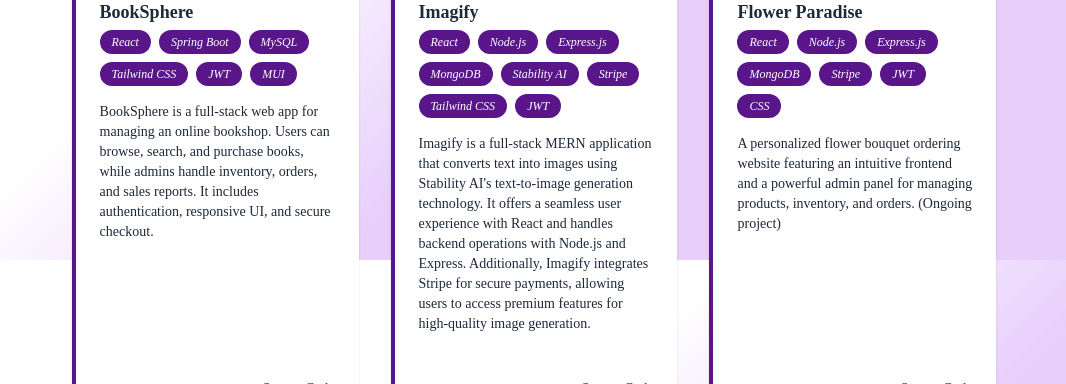
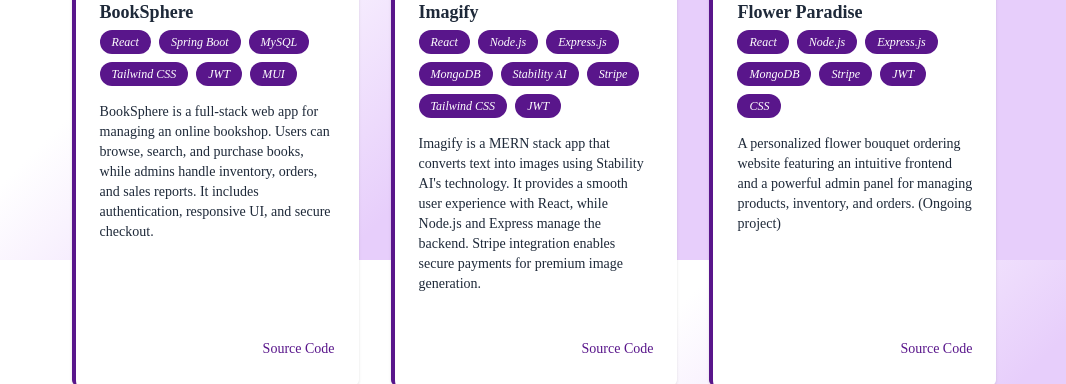
Before and after one commit to pooja180801/Portfolio-next.js, a Next.js app: page / in a window 1280 px wide. Shown: the part 4540-4924 px from the top of the page, without its empty margins (106-1172 px from the left). Built offline with nearby package versions, Linux system fonts and the light colour scheme; a web font is replaced by a local one.

Commit message:
modified the imagify desc

```diff
--- a/assets/assets.js
+++ b/assets/assets.js
@@ -196,7 +196,7 @@
       "JWT",
     ],
     description:
-      "Imagify is a full-stack MERN application that converts text into images using Stability AI's text-to-image generation technology. It offers a seamless user experience with React and handles backend operations with Node.js and Express. Additionally, Imagify integrates Stripe for secure payments, allowing users to access premium features for high-quality image generation.",
+      "Imagify is a MERN stack app that converts text into images using Stability AI's technology. It provides a smooth user experience with React, while Node.js and Express manage the backend. Stripe integration enables secure payments for premium image generation.",
     image: "/projects/imagify.png",
     githubLink: "https://github.com/pooja180801/imagify",
     liveDemo: "https://imagify-ai.vercel.app",
```
